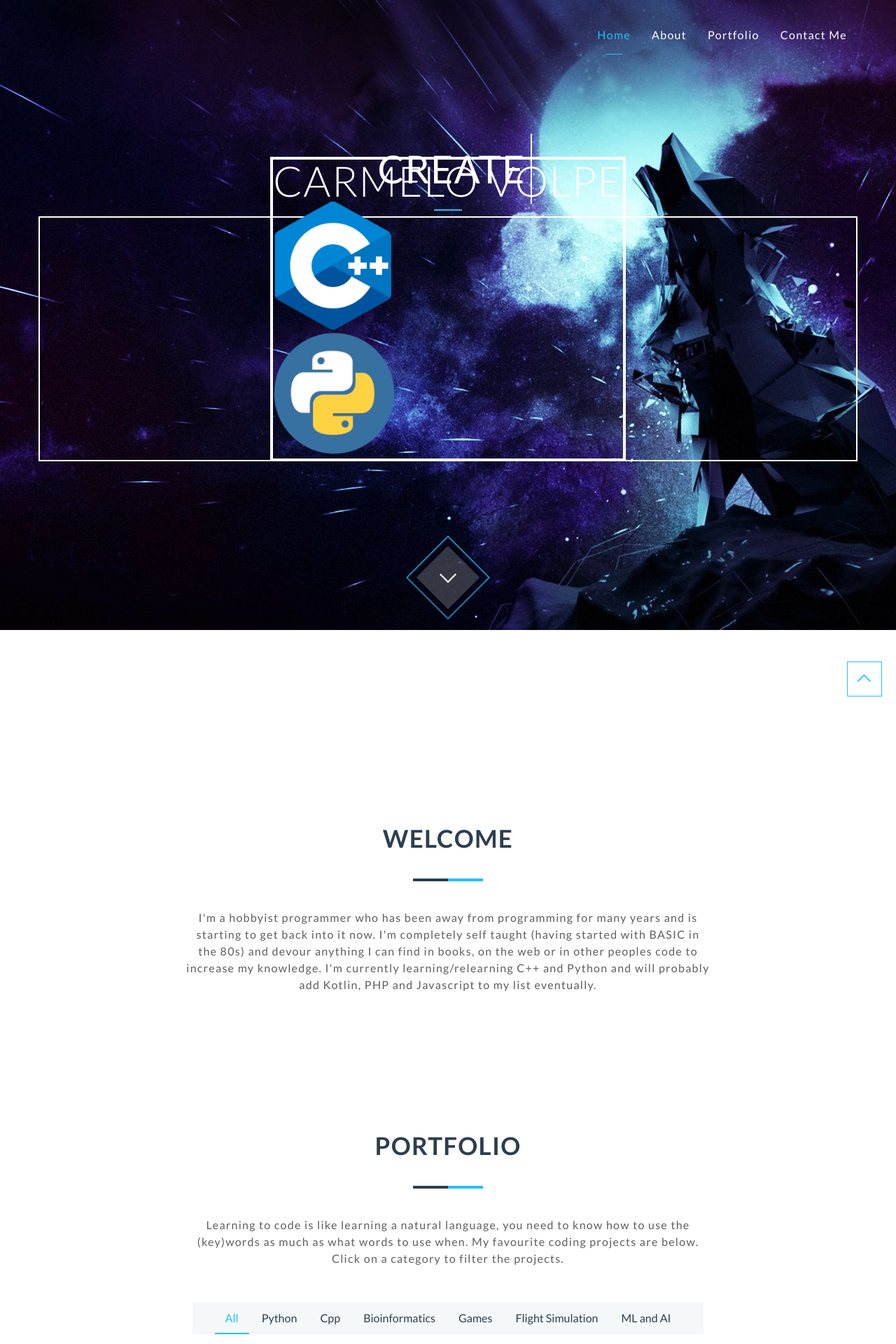
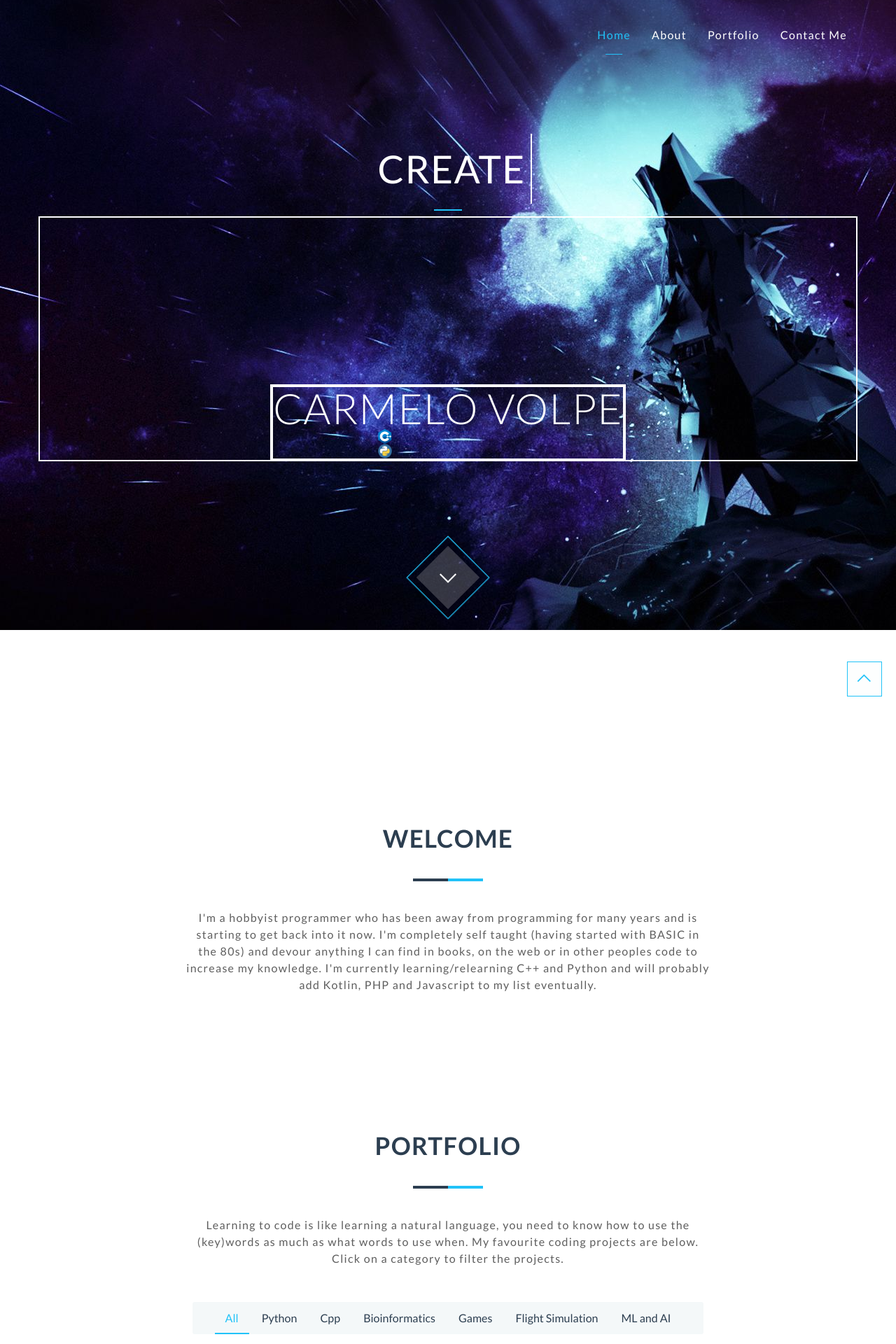
Before and after one commit to Gamernaut/gamernaut.github.io, a Jekyll site: the page built from index.html, in a window 1280 px wide. Shown: the top 1920 px of the page at 70% size. Built offline with Jekyll 4.4.1, drawn with Linux system fonts in a browser that asks for light colours; nearby versions of some CDN libraries.

Commit message:
Update header.html

```diff
--- a/_includes/header.html
+++ b/_includes/header.html
@@ -83,9 +83,9 @@
              <!-- <table style="display: block; margin-left: auto; margin-right: auto;border: 2px solid white"> -->
              <div style="position: absolute; left: 50%; bottom: 0px; -webkit-transform: translateX(-50%); transform: translateX(-50%); border: 4px solid white">
                <h1 class="thin">{{ site.header-title }}</h1>
-               <div>
-                 <img src="{{ site.baseurl }}/images/logos/cplusplus.png" width="35%" alt="Cplusplus.png logo"/>
-                 <img src="{{ site.baseurl }}/images/logos/python.png" width="35%" alt="Python.png logo"/>
+               <div style="display: inline-block; vertical-align: top;">
+                 <img src="{{ site.baseurl }}/images/logos/cplusplus.png" width="10%" alt="Cplusplus.png logo"/>
+                 <img src="{{ site.baseurl }}/images/logos/python.png" width="10%" alt="Python.png logo"/>
                </div>
              </div>
 
```
